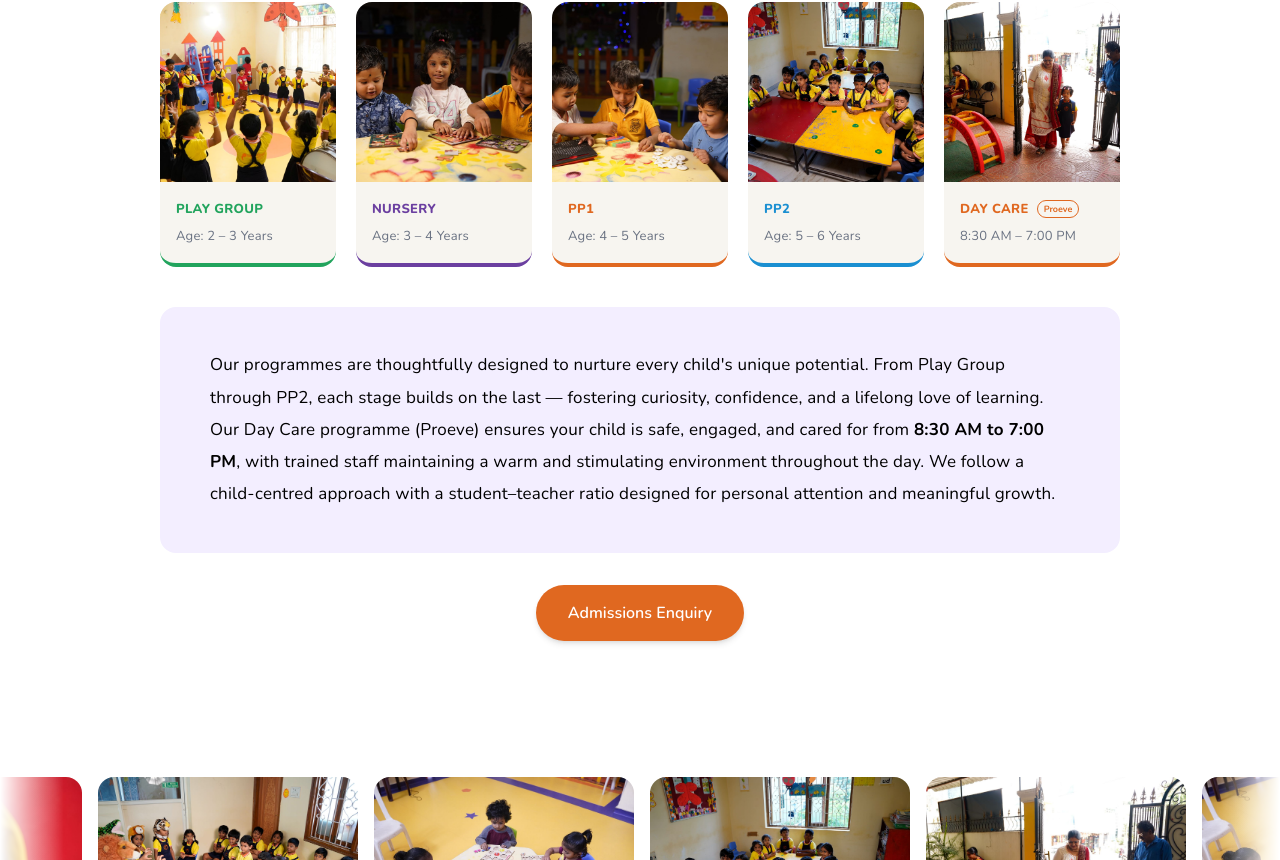
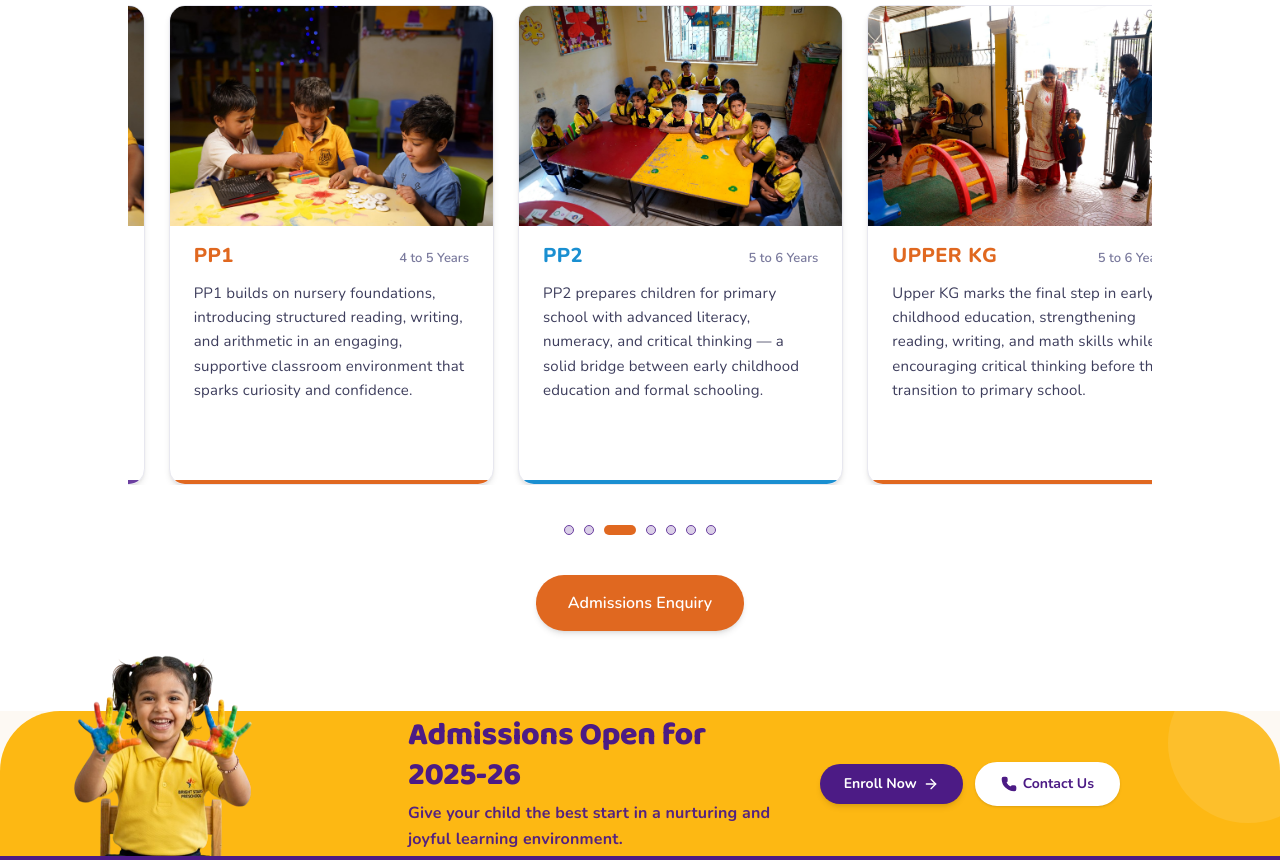
Before and after one commit to spoorthibits/smallwonderspreschool, a Next.js app: page /programs in a window 1280 px wide. Shown: the part 920-1780 px from the top of the page. Built offline with nearby package versions, Linux system fonts and the light colour scheme.

Commit message:
updated footer

```diff
--- a/app/components/Programmas/ProgramsSection.tsx
+++ b/app/components/Programmas/ProgramsSection.tsx
@@ -2,160 +2,239 @@
 
 import Image from "next/image";
 import Button from "../Button";
-import { useState } from "react";
+import { useEffect, useRef, useState, useCallback } from "react";
 
 const programs = [
   {
     id: 1,
     title: "Play Group",
-    age: "Age: 2 – 3 Years",
+    age: "2 to 3 Years",
     color: "#22A45D",
     borderColor: "#22A45D",
     image: "/galleryimg-1.jpeg",
+    description:
+      "A Playgroup program designed for toddlers aged 2–3 years. Children explore and learn through play, sensory activities, and social interaction, building motor skills and early communication.",
   },
   {
     id: 2,
     title: "Nursery",
-    age: "Age: 3 – 4 Years",
+    age: "3 to 4 Years",
     color: "#6B3FA0",
     borderColor: "#6B3FA0",
     image: "/galleryimg-12.jpeg",
+    description:
+      "The Nursery program serves as children's first formal step into structured learning. It emphasizes early literacy and numeracy, fostering creativity and a love for books and storytelling.",
   },
   {
     id: 3,
     title: "PP1",
-    age: "Age: 4 – 5 Years",
+    age: "4 to 5 Years",
     color: "#E06820",
     borderColor: "#E06820",
     image: "/galleryimg-13.jpeg",
+    description:
+      "PP1 builds on nursery foundations, introducing structured reading, writing, and arithmetic in an engaging, supportive classroom environment that sparks curiosity and confidence.",
   },
   {
     id: 4,
     title: "PP2",
-    age: "Age: 5 – 6 Years",
+    age: "5 to 6 Years",
     color: "#1A8FD1",
     borderColor: "#1A8FD1",
     image: "/galleryimg-4.jpeg",
+    description:
+      "PP2 prepares children for primary school with advanced literacy, numeracy, and critical thinking — a solid bridge between early childhood education and formal schooling.",
   },
   {
     id: 5,
+    title: "Upper KG",
+    age: "5 to 6 Years",
+    color: "#E06820",
+    borderColor: "#E06820",
+    image: "/galleryimg-5.jpeg",
+    description:
+      "Upper KG marks the final step in early childhood education, strengthening reading, writing, and math skills while encouraging critical thinking before the transition to primary school.",
+  },
+  {
+    id: 6,
+    title: "Summer Camp",
+    age: "5 to 6 Years",
+    color: "#22A45D",
+    borderColor: "#22A45D",
+    image: "/galleryimg-1.jpeg",
+    description:
+      "Engaging summer and winter camps that go beyond preschool to enhance analytical, cognitive, social, and language skills through storytelling, creative writing, and puzzle-solving.",
+  },
+  {
+    id: 7,
     title: "Day Care",
     age: "8:30 AM – 7:00 PM",
     color: "#E06820",
     borderColor: "#E06820",
     badge: "Proeve",
     image: "/galleryimg-5.jpeg",
+    description:
+      "Our Day Care provides a safe, nurturing environment throughout the day with structured activities, supervised play, and rest time — giving parents peace of mind.",
   },
 ];
 
+const VISIBLE_CARDS = 3;
+const GAP = 24; // px gap between cards
+
 export default function ProgramsSection() {
-  const [activeIndex, setActiveIndex] = useState(0);
+  const trackRef = useRef<HTMLDivElement>(null);
+  const containerRef = useRef<HTMLDivElement>(null);
+  const [cardWidth, setCardWidth] = useState(0);
+  const [currentIndex, setCurrentIndex] = useState(0);
+  const [isTransitioning, setIsTransitioning] = useState(false);
+  const [isPaused, setIsPaused] = useState(false);
+  const intervalRef = useRef<ReturnType<typeof setInterval> | null>(null);
 
-  const prev = () => setActiveIndex((i) => (i === 0 ? programs.length - 1 : i - 1));
-  const next = () => setActiveIndex((i) => (i === programs.length - 1 ? 0 : i + 1));
+  // Duplicate items for seamless infinite loop
+  const items = [...programs, ...programs];
+
+  const getCardWidth = useCallback(() => {
+    if (!containerRef.current) return 0;
+    const containerWidth = containerRef.current.offsetWidth;
+    return (containerWidth - GAP * (VISIBLE_CARDS - 1)) / VISIBLE_CARDS;
+  }, []);
+
+  useEffect(() => {
+    const updateWidth = () => setCardWidth(getCardWidth());
+    updateWidth();
+    window.addEventListener("resize", updateWidth);
+    return () => window.removeEventListener("resize", updateWidth);
+  }, [getCardWidth]);
+
+  const goToNext = useCallback(() => {
+    if (isTransitioning) return;
+    setIsTransitioning(true);
+    setCurrentIndex((prev) => prev + 1);
+  }, [isTransitioning]);
+
+  // When we reach the cloned section, silently reset
+  useEffect(() => {
+    if (currentIndex >= programs.length) {
+      const timeout = setTimeout(() => {
+        setIsTransitioning(false);
+        setCurrentIndex(0);
+      }, 500);
+      return () => clearTimeout(timeout);
+    } else {
+      const timeout = setTimeout(() => setIsTransitioning(false), 500);
+      return () => clearTimeout(timeout);
+    }
+  }, [currentIndex]);
+
+  // Auto-scroll every 2.5s
+  useEffect(() => {
+    if (isPaused) return;
+    intervalRef.current = setInterval(goToNext, 2500);
+    return () => {
+      if (intervalRef.current) clearInterval(intervalRef.current);
+    };
+  }, [goToNext, isPaused]);
+
+  const translateX = -(currentIndex * (cardWidth + GAP));
 
   return (
-    <section className="w-full bg-[white] py-14 md:py-20">
+    <section className="w-full bg-white py-14 md:py-20">
       {/* Section Header */}
       <div className="container-custom text-center mb-10 md:mb-12">
         <p className="text-[#E06820] font-bold text-[13px] tracking-[0.15em] uppercase font-['Nunito'] mb-3">
           Every Child Is Different
         </p>
-        <h2 className="text-[#2E2E2E] font-extrabold text-[36px] md:text-[48px] font-['Baloo_2'] leading-tight">
-          Find the Right <span className="text-[#E06820]">Learning Path</span>
+        <h2 className="text-[#1a1a2e] font-extrabold text-[36px] md:text-[48px] font-['Baloo_2'] leading-tight">
+          Find the Right{" "}
+          <span className="text-[#E06820]">Learning Path</span>
         </h2>
         <div className="flex justify-center mt-4 mb-5">
           <div className="w-20 h-1.5 rounded-full bg-[#E06820]" />
         </div>
-        <p className="text-gray-500 text-[15px] md:text-[17px] font-['Nunito'] max-w-[580px] mx-auto leading-relaxed">
-          From playful toddler exploration to school-ready confidence — each programme is carefully crafted for your child's stage of growth.
+        <p className="text-[#3d3d5c] text-[16px] md:text-[18px] font-['Nunito'] max-w-[800px] mx-auto leading-relaxed">
+          Smallwonders preschool programs are designed for your child&apos;s
+          holistic development. From Playgroup to Upper KG, we nurture essential
+          skills in a fun, engaging environment.
         </p>
       </div>
 
-      {/* Desktop Grid */}
-      <div className="container-custom hidden sm:block">
-        <div className="grid grid-cols-3 lg:grid-cols-5 gap-4 md:gap-5">
-          {programs.map((program) => (
-            <ProgramCard key={program.id} program={program} />
-          ))}
-        </div>
-      </div>
-
-      {/* Mobile Carousel — one card at a time */}
-      <div className="sm:hidden px-4">
-
-        {/* Single card display */}
-        <div className="overflow-hidden">
+      {/* Carousel */}
       <div
-            className="flex transition-transform duration-500 ease-in-out"
-            style={{ transform: `translateX(-${activeIndex * 100}%)` }}
+        ref={containerRef}
+        className="container-custom overflow-hidden"
+        onMouseEnter={() => setIsPaused(true)}
+        onMouseLeave={() => setIsPaused(false)}
       >
-            {programs.map((program) => (
-              <div key={program.id} className="flex-shrink-0 w-full px-1">
+        <div
+          ref={trackRef}
+          className="flex"
+          style={{
+            gap: `${GAP}px`,
+            transform: `translateX(${translateX}px)`,
+            transition: isTransitioning
+              ? "transform 0.5s cubic-bezier(0.4,0,0.2,1)"
+              : "none",
+          }}
+        >
+          {items.map((program, idx) => (
+            <div
+              key={`${program.id}-${idx}`}
+              style={{ flex: `0 0 ${cardWidth}px`, minWidth: `${cardWidth}px` }}
+            >
               <ProgramCard program={program} />
             </div>
           ))}
         </div>
       </div>
 
-        {/* Prev / Next Buttons only */}
-        <div className="flex items-center justify-center gap-3 mt-5">
-
-          {/* Prev Button */}
+      {/* Dot indicators */}
+      <div className="flex justify-center items-center gap-2.5 mt-10">
+        {programs.map((_, i) => (
           <button
-            onClick={prev}
-            className="w-12 h-12 rounded-lg bg-[#6B3FA0] hover:bg-[#5a2f8e] flex items-center justify-center shadow-md transition-colors duration-200"
-            aria-label="Previous"
-          >
-            <svg width="20" height="20" viewBox="0 0 24 24" fill="none" stroke="white" strokeWidth="2.5" strokeLinecap="round" strokeLinejoin="round">
-              <path d="M15 18l-6-6 6-6" />
-            </svg>
-          </button>
-
-          {/* Next Button */}
-          <button
-            onClick={next}
-            className="w-12 h-12 rounded-lg bg-[#6B3FA0] hover:bg-[#5a2f8e] flex items-center justify-center shadow-md transition-colors duration-200"
-            aria-label="Next"
-          >
-            <svg width="20" height="20" viewBox="0 0 24 24" fill="none" stroke="white" strokeWidth="2.5" strokeLinecap="round" strokeLinejoin="round">
-              <path d="M9 18l6-6-6-6" />
-            </svg>
-          </button>
-
-        </div>
+            key={i}
+            onClick={() => {
+              if (!isTransitioning) {
+                setCurrentIndex(i);
+                setIsTransitioning(true);
+              }
+            }}
+            className="transition-all duration-300"
+            style={{
+              width: currentIndex % programs.length === i ? "32px" : "10px",
+              height: "10px",
+              borderRadius: "5px",
+              background:
+                currentIndex % programs.length === i
+                  ? "#E06820"
+                  : "#6b3fa040",
+              border:
+                currentIndex % programs.length === i
+                  ? "none"
+                  : "1.5px solid #6B3FA0",
+              cursor: "pointer",
+              padding: 0,
+            }}
+            aria-label={`Go to slide ${i + 1}`}
+          />
+        ))}
       </div>
 
-      {/* Note Box */}
-      <div className="container-custom mt-10">
-        <div className="bg-[#f3eeff] rounded-2xl border-2 border-[#f3eeff] px-8 py-8 md:px-12 md:py-10">
-          <p className="text-black font-['Nunito'] text-[15px] md:text-[17px] leading-[1.9]">
-            Our programmes are thoughtfully designed to nurture every child's unique potential.
-            From Play Group through PP2, each stage builds on the last — fostering curiosity,
-            confidence, and a lifelong love of learning. Our Day Care programme (Proeve) ensures
-            your child is safe, engaged, and cared for from <strong>8:30 AM to 7:00 PM</strong>,
-            with trained staff maintaining a warm and stimulating environment throughout the day.
-            We follow a child-centred approach with a student–teacher ratio designed for personal
-            attention and meaningful growth.
-          </p>
-        </div>
-
-        {/* Button */}
-        <div className="flex justify-center mt-8">
+      {/* CTA */}
+      <div className="flex justify-center mt-10">
         <Button label="Admissions Enquiry" variant="primary" size="lg" />
-        </div>
       </div>
     </section>
   );
 }
 
-function ProgramCard({ program }: { program: typeof programs[0] }) {
+function ProgramCard({ program }: { program: (typeof programs)[0] }) {
   return (
     <div
-      className="flex flex-col rounded-2xl overflow-hidden bg-[#f7f5f0] transition-transform duration-300 hover:-translate-y-1 hover:shadow-md cursor-pointer"
-      style={{ borderBottom: `4px solid ${program.borderColor}` }}
+      className="flex flex-col rounded-2xl overflow-hidden bg-white shadow-md hover:shadow-xl transition-shadow duration-300"
+      style={{ border: "1px solid #e8e8f0", minHeight: "480px" }}
     >
-      <div className="relative w-full h-[160px] sm:h-[180px]">
+      {/* Image — taller */}
+      <div className="relative w-full flex-shrink-0" style={{ height: "220px" }}>
         <Image
           src={program.image}
           alt={program.title}
@@ -163,22 +242,37 @@ function ProgramCard({ program }: { program: typeof programs[0] }) {
           className="object-cover"
         />
       </div>
-      <div className="px-4 py-4">
+
+      {/* Body */}
+      <div
+        className="px-6 py-5 flex flex-col flex-1"
+        style={{ borderBottom: `4px solid ${program.borderColor}` }}
+      >
+        {/* Title row */}
+        <div className="flex items-baseline justify-between gap-2 mb-3">
           <p
-          className="font-extrabold text-[13px] uppercase tracking-wide font-['Nunito'] mb-1"
+            className="font-extrabold text-[20px] uppercase tracking-wide font-['Nunito'] leading-none"
             style={{ color: program.color }}
           >
             {program.title}
             {program.badge && (
               <span
-              className="ml-2 text-[9px] font-bold px-1.5 py-0.5 rounded-full border normal-case tracking-normal align-middle"
+                className="ml-2 text-[12px] font-bold px-2 py-0.5 rounded-full border normal-case tracking-normal align-middle"
                 style={{ color: program.color, borderColor: program.color }}
               >
                 {program.badge}
               </span>
             )}
           </p>
-        <p className="text-gray-500 text-[13px] font-['Nunito']">{program.age}</p>
+          <span className="text-[#7a7a9d] text-[13px] font-['Nunito'] font-semibold whitespace-nowrap flex-shrink-0">
+            {program.age}
+          </span>
+        </div>
+
+        {/* Description — bigger font */}
+        <p className="text-[#3d3d5c] text-[15px] font-['Nunito'] leading-relaxed flex-1">
+          {program.description}
+        </p>
       </div>
     </div>
   );
--- a/app/home_page_components/AdmissionsBanner.tsx
+++ b/app/home_page_components/AdmissionsBanner.tsx
@@ -10,34 +10,22 @@ export default function AdmissionsBanner() {
   const router = useRouter();
   const { openModal } = useModal();
 
+  return (
+    <section className="relative w-full z-10">
+      {/* Yellow band — fixed height, kid overflows upward from here */}
+      <div className="relative bg-[#FDB813] rounded-t-[35px] md:rounded-t-[60px] overflow-hidden h-[140px] md:h-[145px]">
+        {/* decorative bubble */}
+        <div className="absolute -top-12 -right-12 w-40 h-40 bg-white/10 rounded-full pointer-events-none" />
 
-  return (
-    <section className="relative w-full py-6 md:py-8 mt-12 md:mt-24 z-10">
-      {/* Background container that clips the background decoration */}
-      <div className="absolute inset-0 bg-[#FDB813] rounded-t-[35px] md:rounded-t-[60px] overflow-hidden z-0">
-        <div className="absolute -top-12 -right-12 w-40 h-40 bg-white/10 rounded-full pointer-events-none"></div>
-      </div>
+        <div className="container-custom h-full">
+          <div className="grid grid-cols-1 lg:grid-cols-12 gap-6 lg:gap-8 h-full items-center">
 
-      <div className="container-custom relative z-10">
-        <div className="grid grid-cols-1 lg:grid-cols-12 gap-6 lg:gap-8 items-center">
+            {/* spacer for kid column */}
+            <div className="lg:col-span-3 hidden lg:block" />
 
-          {/* ── Column 1: Kid with Painted Hands ── */}
-          <div className="lg:col-span-3 flex justify-center lg:justify-start relative">
-            <div className="relative w-[240px] h-[240px] sm:w-[270px] sm:h-[270px] lg:w-[330px] lg:h-[330px] -mt-24 sm:-mt-28 lg:-mt-44 drop-shadow-lg select-none z-10">
-              <Image
-                src="/girl_painted_hands_new.png"
-                alt="Smiling little girl showing colorful painted hands"
-                fill
-                sizes="(max-width: 1024px) 270px, 330px"
-                className="object-contain scale-130 origin-bottom"
-                priority
-              />
-            </div>
-          </div>
-
-          {/* ── Column 2: Admissions Heading & Text ── */}
+            {/* Heading & subtext */}
             <div className="lg:col-span-5 text-center lg:text-left flex flex-col items-center lg:items-start">
-            <h2 className="font-baloo text-[var(--color-purple-deep)] text-2xl sm:text-3xl lg:text-[32px] leading-tight font-extrabold mb-2">
+              <h2 className="font-baloo text-[var(--color-purple-deep)] text-2xl sm:text-3xl lg:text-[32px] leading-tight font-extrabold mb-1">
                 Admissions Open for 2025-26
               </h2>
               <p className="font-nunito text-sm sm:text-base text-[var(--color-purple-deep)] font-bold max-w-xl leading-relaxed opacity-95">
@@ -45,7 +33,7 @@ export default function AdmissionsBanner() {
               </p>
             </div>
 
-          {/* ── Column 3: Call to Action Buttons on the Right ── */}
+            {/* Buttons */}
             <div className="lg:col-span-4 flex flex-row gap-3 items-center justify-center lg:justify-end w-full">
               <button
                 onClick={() => openModal("apply")}
@@ -66,6 +54,22 @@ export default function AdmissionsBanner() {
 
           </div>
         </div>
+      </div>
+
+      {/* Kid — sits on top, overflows upward, zero gap at bottom */}
+      <div
+        className="absolute bottom-0 left-0 lg:left-[max(32px,calc((100vw-80rem)/2+32px))] pointer-events-none select-none z-20"
+        style={{ width: "clamp(200px, 20vw, 300px)", height: "clamp(240px, 26vw, 360px)" }}
+      >
+        <Image
+          src="/girl_painted_hands_new.png"
+          alt="Smiling little girl showing colorful painted hands"
+          fill
+          sizes="300px"
+          className="object-contain object-bottom"
+          priority
+        />
+      </div>
     </section>
   );
 }
--- a/app/layout.tsx
+++ b/app/layout.tsx
@@ -6,6 +6,7 @@ import Navbar from "./components/Navbar";
 import FloatingCTAs from "./components/FloatingCTA";
 import AdmissionsModal from "./components/AdmissionsModal";
 import { ModalProvider } from "./context/ModalContext";
+import AdmissionsBanner from "./home_page_components/AdmissionsBanner";
 
 const geistSans = Geist({
   variable: "--font-geist-sans",
@@ -38,6 +39,8 @@ export default function RootLayout({
           <FloatingCTAs />
           <AdmissionsModal />
           {children}
+
+          <AdmissionsBanner/>
           <Footer />
         </ModalProvider>
       </body>
--- a/app/page.tsx
+++ b/app/page.tsx
@@ -42,7 +42,7 @@ export default function Home() {
       <FAQ />
 
       {/* Home Page Section 10: Admissions Open Banner Section (Above Footer) */}
-      <AdmissionsBanner />
+
     </main>
   );
 }
--- a/app/programs/page.tsx
+++ b/app/programs/page.tsx
@@ -1,13 +1,15 @@
 import GalleryScroll from "../components/Programmas/GalleryScroll";
 import ProgrammesBanner from "../components/Programmas/ProgramBanner";
 import ProgramsSection from "../components/Programmas/ProgramsSection";
+import AdmissionsBanner from "../home_page_components/AdmissionsBanner";
 
 export default function Programs() {
     return (
         <>
         <ProgrammesBanner/>
         <ProgramsSection/>
-        <GalleryScroll/>
+        {/* <GalleryScroll/> */}
+        {/* <AdmissionsBanner/> */}
         </>
     )
 }
```
Also changed, not shown: app/components/footer.tsx (+4 -4 lines), app/contact/page.tsx (+4 -30 lines). Lines whose indentation alone changed are shown as unchanged.
